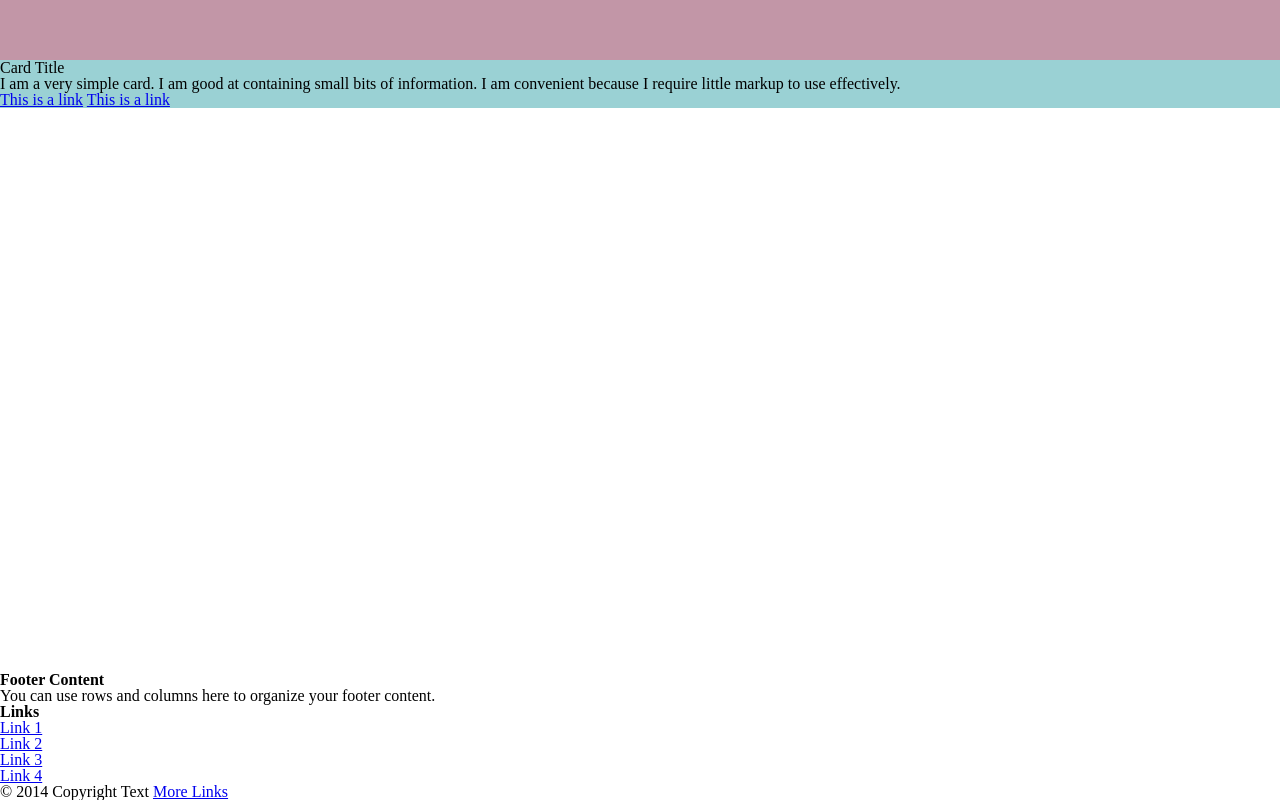
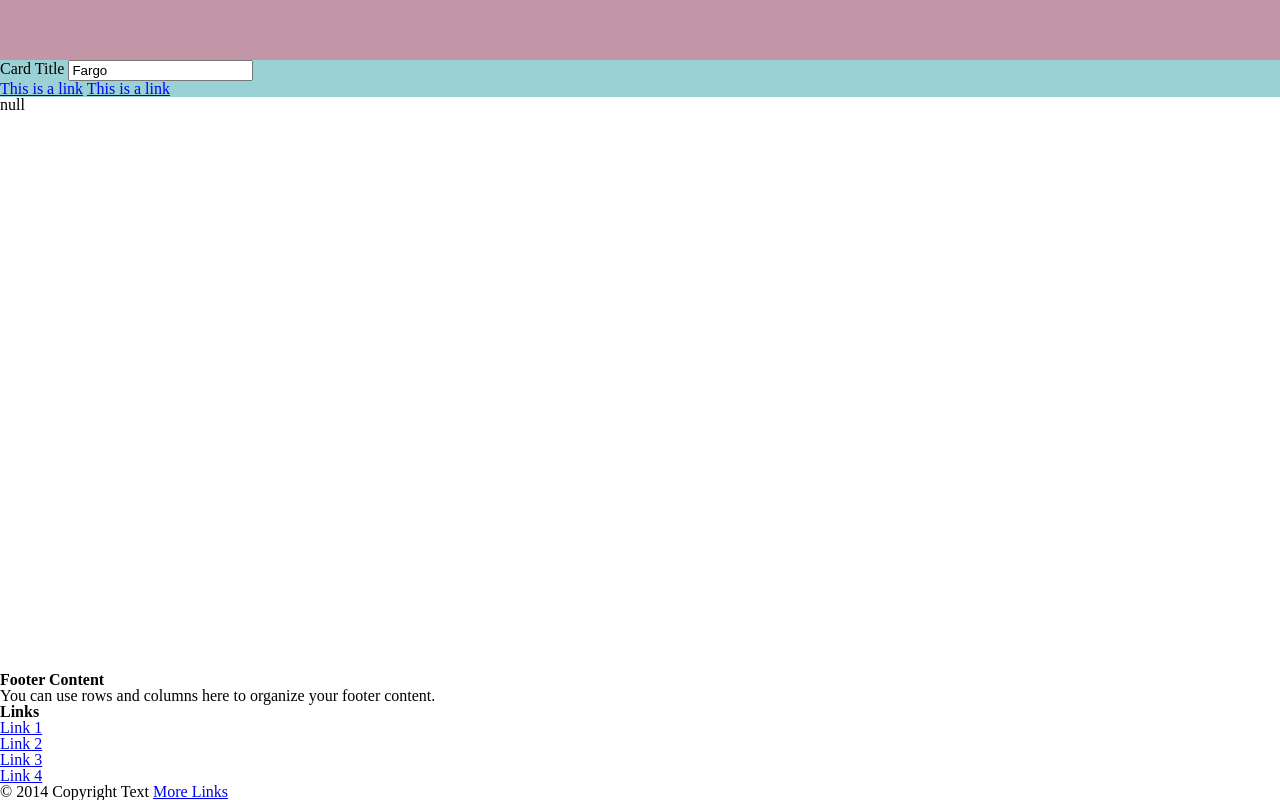
Before and after one commit to benn0k/weather-fella, a website built with Parcel: page index.html in a window 1280 px wide. Built offline with nearby package versions, Linux system fonts and the light colour scheme; no server answers.

Commit message:
Decouple getData from rk up city search

```diff
--- a/index.html
+++ b/index.html
@@ -17,22 +17,20 @@
     <header class="dusty-pink" style="height: 60px"></header>
     <main style="min-height: 100px">
       <!-- Page Layout here -->
+      <div class="container" id="search-container">
         <div class="row">
-        <div class="col s3 grey" id="sidebar">
-          <!-- Grey navigation panel -->
-        </div>
-
-        <div class="col s9">
+          <div class="col s12">
             <div class="row">
-            <div class="col s12 m6">
+              <div class="col s12 12">
                 <div class="card sky-blue">
                   <div class="card-content white-text">
                     <span class="card-title">Card Title</span>
-                  <p>
-                    I am a very simple card. I am good at containing small bits
-                    of information. I am convenient because I require little
-                    markup to use effectively.
-                  </p>
+                    <input
+                      id="city-search"
+                      type="text"
+                      placeholder="Enter a City name (Ex: Fargo)"
+                      value="Fargo"
+                    />
                   </div>
                   <div class="card-action">
                     <a href="#">This is a link</a>
@@ -42,6 +40,10 @@
               </div>
             </div>
           </div>
+        </div>
+      </div>
+      <div class="container" id="results-container">
+        <p id="results">null</p>
       </div>
     </main>
     <footer class="page-footer">
--- a/js/api.js
+++ b/js/api.js
@@ -1,7 +1,13 @@
-export { cityData, weatherData };
+export { getData };
 
+//Grab City Value from DOM
+
+let citySearch = document.querySelector("#city-search");
+let cityName = citySearch.value;
+
+// * Returns a object with data based on
+async function getData() {
   //* API Key
-
   const appid = "appid=ae61075132cbaa8fb984d546e6783f50";
   //? Better way to obfuscate this?
 
@@ -16,8 +22,7 @@ function buildGeoCall(city) {
     return cityCallEndpoint;
   }
 
-//!TODO - Hook up Search from frontend
-let city = "fargo";
+  let city = cityName;
 
   // Build City Call
   const geoCallEndpoint = buildGeoCall(city);
@@ -43,6 +48,7 @@ const weatherCallEndpoint = buildWeatherCall(lat, lon);
   //  https://api.openweathermap.org/data/2.5/weather?lat=90&lon=90&appid={ID}
 
   // Call Handler
+
   async function getData(endpoint) {
     console.log(`Generating endpoint data`);
 
@@ -55,6 +61,7 @@ async function getData(endpoint) {
       console.log(error);
     }
   }
-
   //Generate Weather Data
   let weatherData = await getData(weatherCallEndpoint);
+  return weatherData;
+}
--- a/js/index.js
+++ b/js/index.js
@@ -1,4 +1,10 @@
-import { cityData, weatherData } from "./api.js";
+import { getData } from "./api.js";
+export { cityName };
 
-console.log(cityData);
+// Buttons, Inputs
+let citySearch = document.querySelector("#city-search");
+let cityName = citySearch.value;
+
+let weatherData = await getData();
+
 console.log(weatherData);
```
Lines whose indentation alone changed are shown as unchanged.
